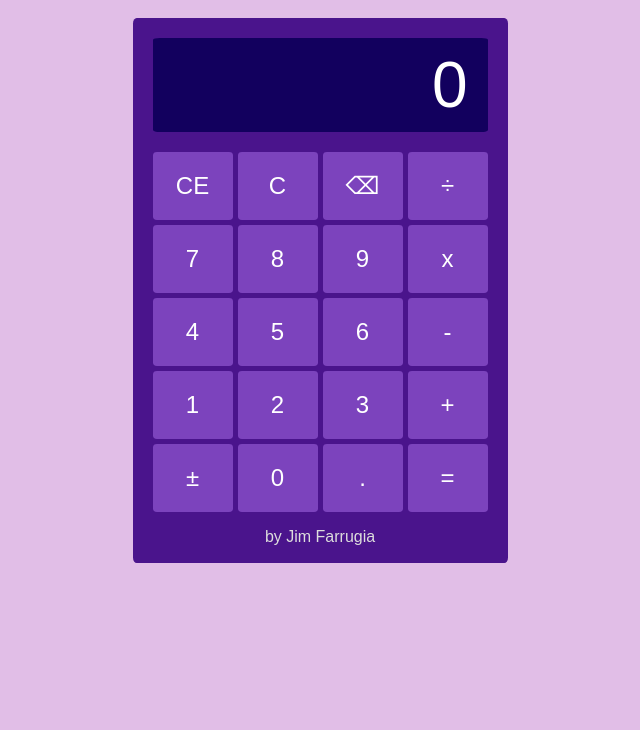
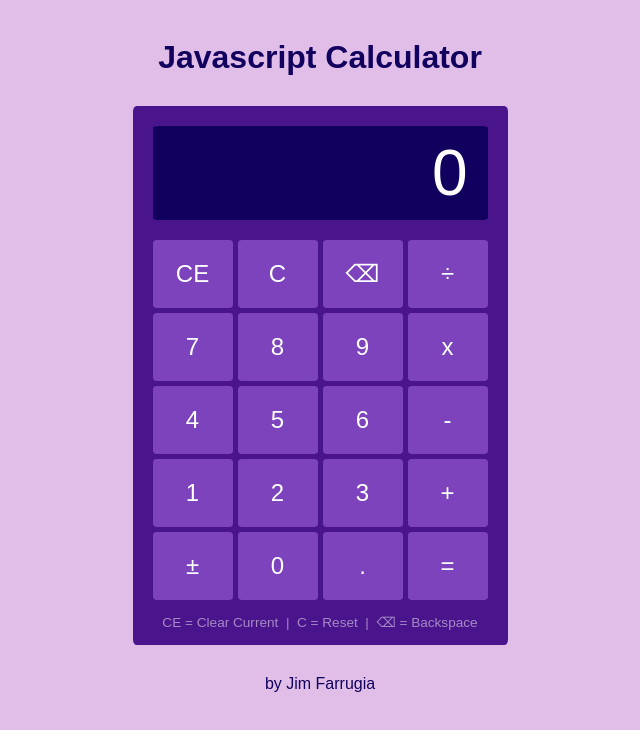
Before and after one commit to Jimfarrugia/calculator, a plain HTML site: page index.html in a window 1280 px wide. Shown: the whole page, without its empty margins (320-960 px from the left). Drawn offline with Linux system fonts and the light colour scheme.

Commit message:
the previous fix also caused the titles for the <abbr> tags not to show.  Added a small paragraph to show abbr meanings.  Also added title and tweaked style.

```diff
--- a/index.html
+++ b/index.html
@@ -9,6 +9,7 @@
   </head>
   <body>
     <div class="container">
+      <h1>Javascript Calculator</h1>
       <div id="calculator">
         <div id="display">0</div>
         <div id="keypad">
@@ -31,14 +32,15 @@
           <button class="decimal" data-action="decimal">.</button>
           <button class="equals" data-action="calculate">=</button>
         </div>
-        <div id="footer">
-          <p>
-            <a href="http://jimfarrugia.com" title="Jim Farrugia's Portfolio">
-              by Jim Farrugia
-            </a>
-          </p>
-        </div>
+        <p class="help">
+          CE = Clear Current &nbsp;|&nbsp; C = Reset &nbsp;|&nbsp; ⌫ = Backspace
+        </p>
       </div>
+      <p class="portfolio">
+        <a href="http://jimfarrugia.com" title="Jim Farrugia's Portfolio">
+          by Jim Farrugia
+        </a>
+      </p>
     </div>
     <script src="app.js"></script>
   </body>
--- a/style.css
+++ b/style.css
@@ -4,22 +4,28 @@ body {
   color: #fff;
   font-family: Arial, Helvetica, sans-serif;
 }
+abbr {
+  pointer-events: none;
+}
 a,
 abbr {
   text-decoration: none;
-  pointer-events: none;
 }
 a:link,
 a:visited {
-  color: #ddd;
+  color: #12005e;
 }
 a:active,
 a:hover {
-  color: #fff;
+  color: #4a148c;
+}
+h1 {
+  color: #12005e;
+  text-align: center;
 }
 #calculator {
   width: 335px;
-  margin: 0 auto;
+  margin: 30px auto;
   padding: 20px 20px 1px 20px;
   background: #4a148c;
   border-radius: 1%;
@@ -53,6 +59,10 @@ a:hover {
 #keypad .is-depressed {
   background: #7b1fa2;
 }
-#footer {
+p {
   text-align: center;
 }
+.help {
+  font-size: 0.85rem;
+  color: rgba(255, 255, 255, 0.5);
+}
```
